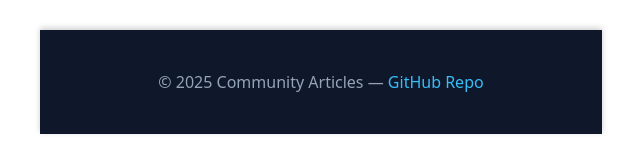
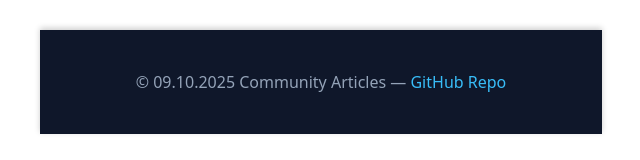
Before and after one commit to gabriel-logan/community-articles, a React (Vite) app: page /community-articles/about in a window 1280 px wide. Shown: the part 389-549 px from the top of the page, without its empty margins (319-959 px from the left). Built offline with nearby package versions, Linux system fonts and the light colour scheme.

Commit message:
fix: update footer date format to include day and month

```diff
--- a/src/components/Footer.tsx
+++ b/src/components/Footer.tsx
@@ -3,10 +3,15 @@ import "./Layout.css";
 import { Link } from "react-router";
 
 export default function Footer() {
+  const currentDate = new Date();
+  const currentYear = currentDate.getFullYear();
+  const currentMonth = String(currentDate.getMonth() + 1).padStart(2, "0");
+  const currentDay = String(currentDate.getDate()).padStart(2, "0");
+
   return (
     <footer className="site-footer">
       <p>
-        © {new Date().getFullYear()} Community Articles —{" "}
+        © {currentDay}.{currentMonth}.{currentYear} Community Articles —{" "}
         <Link
           to="https://github.com/gabriel-logan/community-articles"
           target="_blank"
```
